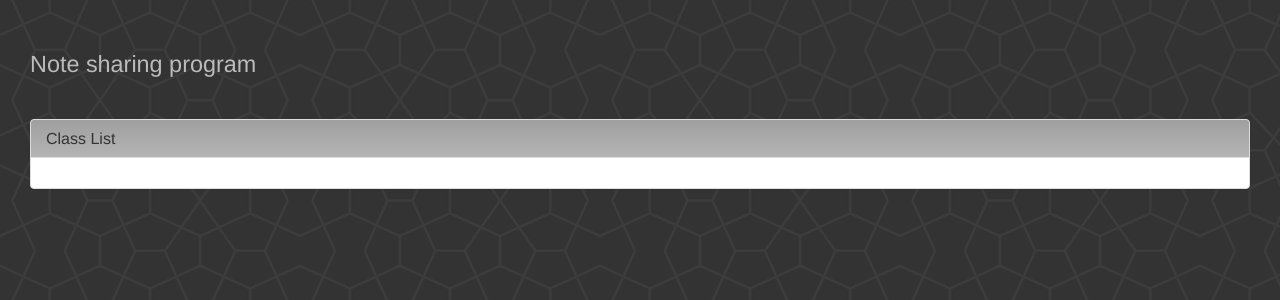
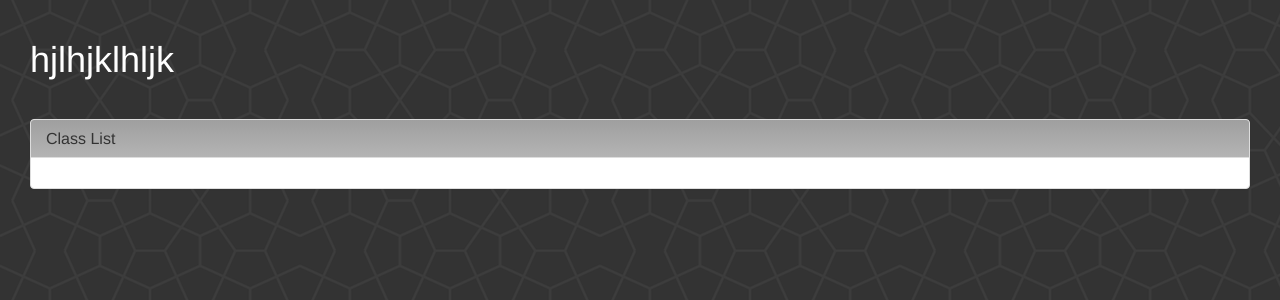
Before and after one commit to nasonfish/cc-hackathon-2018, a Flask app: page /account/ in a window 1280 px wide. Shown: the top 300 px of the page. Run offline with Flask 2, Linux system fonts and the light colour scheme; some libraries are stand-ins or nearby versions.

Commit message:
replace all instances of school with digest-- the program now runs

```diff
--- a/create_all.py
+++ b/create_all.py
@@ -1,4 +1,4 @@
 #!/usr/bin/env python3.4
-from school import db
+from digest import db
 db.create_all()
 print("Created all tables.")
--- a/digest/containers.py
+++ b/digest/containers.py
@@ -1,5 +1,5 @@
-from school import app, db
-from school.login.user import get_session_user
+from digest import app, db
+from digest.login.user import get_session_user
 
 class Class(db.Model):
     id = db.Column(db.Integer, primary_key=True)
--- a/digest/content.py
+++ b/digest/content.py
@@ -1,4 +1,4 @@
-from school import app, db
+from digest import app, db
 from flask import render_template, url_for
 import time
 import json
--- a/digest/filters.py
+++ b/digest/filters.py
@@ -1,5 +1,5 @@
 from json import dumps
-from school import app
+from digest import app
 from markdown import markdown
 
 
--- a/digest/login/session.py
+++ b/digest/login/session.py
@@ -16,9 +16,9 @@ from the use of this software.
 import blinker
 import time
 
-from school import app, db
-from school.login.user import Session, get_session_user, login_required
-from school.user import Student, User
+from digest import app, db
+from digest.login.user import Session, get_session_user, login_required
+from digest.user import Student, User
 from flask import session, redirect, url_for, escape, request, jsonify, escape, render_template
 
 login_signal = blinker.Signal('A signal sent when the user logs in')
--- a/digest/login/user.py
+++ b/digest/login/user.py
@@ -6,8 +6,8 @@ import string
 import codecs
 from functools import wraps
 
-from school import db
-from school.login.pbkdf2 import pbkdf2_hex
+from digest import db
+from digest.login.pbkdf2 import pbkdf2_hex
 from flask import session, request, redirect, url_for, abort
 
 
--- a/digest/scaffolding/templates/base-scaffolding.html
+++ b/digest/scaffolding/templates/base-scaffolding.html
@@ -1,7 +1,7 @@
 {% extends "base-empty.html" %}
 {% block body %}
 <div id="header" class="page-header">
-    <h1>{{ config['SCHOOL'] }} <small>Note sharing program</small></h1>
+    <h1>hjlhjklhljk</h1>
     {% if user %}
     <ul class="nav nav-pills" role="tablist">
         <li role="presentation" {% if request.url_rule.endpoint=='index' %}class="active"{% endif %}><a href="{{ url_for('index') }}">Home</a></li>
--- a/digest/user.py
+++ b/digest/user.py
@@ -1,6 +1,6 @@
 
-from school import db
-from school.login.user import UserSkeleton
+from digest import db
+from digest.login.user import UserSkeleton
 # comment boxes
 
 class User(UserSkeleton, db.Model):
--- a/digest/util.py
+++ b/digest/util.py
@@ -13,7 +13,7 @@ implied.  In no event shall the authors be liable for any damages arising
 from the use of this software.
 """
 
-from school import db, mail, app
+from digest import db, mail, app
 from flask import render_template, request
 
 import json
--- a/drop_all.py
+++ b/drop_all.py
@@ -1,4 +1,4 @@
 #!/usr/bin/env python3.4
-from school import db
+from digest import db
 db.drop_all()
 print("Dropped all tables.")
--- a/setup.py
+++ b/setup.py
@@ -2,7 +2,6 @@
 from digest import app
 
 from digest.scaffolding import scaffolding
-from digest.cls import cls
 from digest.login import login
 from digest.account import account
 
```
Also changed, not shown: digest/__init__.py (+6 -6 lines), digest/views.py (+5 -5 lines), digest/account/views.py (line endings or trailing spaces).
